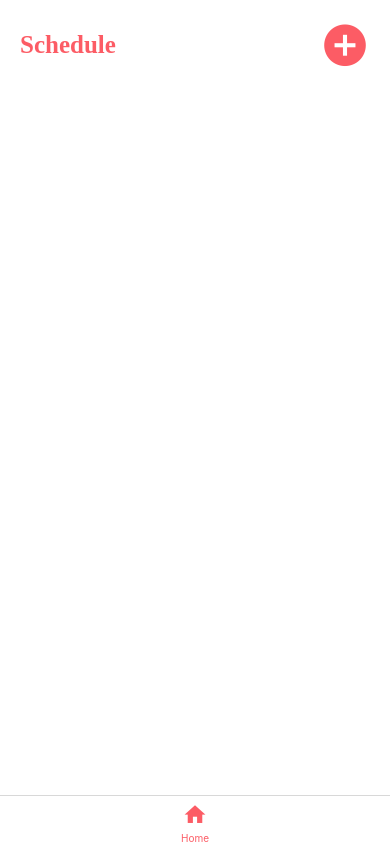
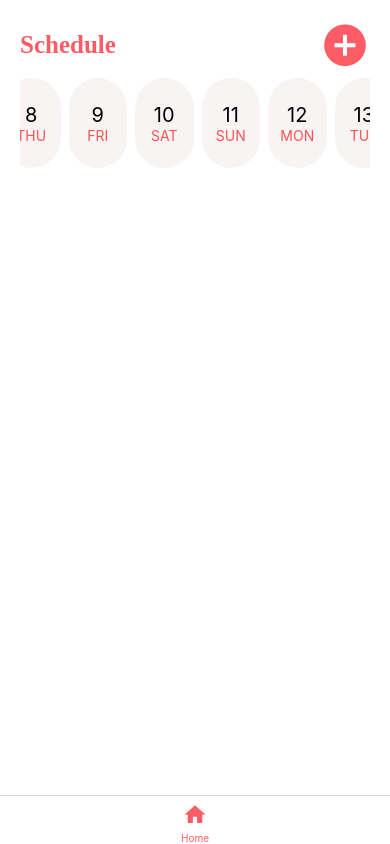
Before and after one commit to olashina201/home-secretary-mobile, a React Native app: screen /Home in a window 390 px wide. Built offline with nearby package versions, Linux system fonts and the light colour scheme.

Commit message:
horizontal calendar

```diff
--- /dev/null
+++ b/components/HorizontalCalendar.js
@@ -0,0 +1,134 @@
+import React, { useMemo } from "react";
+import {
+  View,
+  FlatList,
+  Dimensions,
+  StyleSheet,
+  Text,
+  Pressable,
+} from "react-native";
+import colors from "../config/colors";
+import AppText from "./AppText";
+
+const { width } = Dimensions.get("window");
+const ITEM_WIDTH = width * 0.15;
+const ITEM_HEIGHT = 90;
+const ITEM_OFFSET = ITEM_WIDTH + 18;
+// interface Props {
+//   selectedDate: Date;
+//   setSelectedDate: (date: Date) => void;
+// }
+
+function dateSubtractDays(date, days) {
+  var result = new Date(date);
+  result.setDate(result.getDate() - days);
+  return result;
+}
+
+function getDayString(date) {
+  return date.toString().split(" ")[0];
+}
+
+function isSameDay(date1, date2) {
+  return date1.getDate() === date2.getDate();
+}
+
+function isToday(date) {
+  return new Date().getDate() == date.getDate();
+}
+
+function generateHorizontalCalendarDates(days) {
+  const today = new Date();
+  let result = [];
+  for (let i = 0; i < days; i++) {
+    result[i] = dateSubtractDays(today, i);
+  }
+
+  return result.reverse();
+}
+
+export default function HorizontalCalendar({ selectedDate, setSelectedDate }) {
+  const dates = useMemo(() => {
+    return generateHorizontalCalendarDates(14);
+  }, []);
+
+  const onDatePress = (date) => {
+    setSelectedDate(date);
+    console.log("DATE", date);
+  };
+
+  const DateHeaderComponent = () => (
+    <View>
+      <AppText>December</AppText>
+    </View>
+  );
+  const renderItem = ({ item, index }) => {
+    const dayNumber = item.getDate();
+    const dayString = getDayString(item);
+    const isActive = isSameDay(selectedDate, item);
+    return (
+      <Pressable
+        onPress={() => onDatePress(item)}
+        style={[styles.item, isActive && { backgroundColor: colors.primary }]}
+      >
+        <Text style={[styles.dateOutput, isActive && styles.activeText]}>
+          {dayNumber}
+        </Text>
+        <Text style={[styles.dayStyle, isActive && styles.activeText]}>
+          {isToday(item) ? "today" : dayString}
+        </Text>
+      </Pressable>
+    );
+  };
+
+  return (
+    <FlatList
+      data={dates}
+      style={styles.flatlist}
+    //   ListHeaderComponent={DateHeaderComponent}
+    //   stickyHeaderIndices={[0]}
+    //   stickyHeaderHiddenOnScroll={false}
+      renderItem={renderItem}
+      keyExtractor={(item) => item.toDateString()}
+      horizontal={true}
+        // contentContainerStyle={[
+        //   { paddingBottom: 16, paddingLeft: 4, paddingRight: 16},
+        // ]}
+        // ListHeaderComponentStyle={[
+        //   { flexDirection: 'column'}
+        // ]}
+      showsHorizontalScrollIndicator={false}
+      initialScrollIndex={dates.length - 8}
+      getItemLayout={(_, index) => ({
+        length: ITEM_WIDTH,
+        offset: ITEM_OFFSET * index,
+        index,
+      })}
+    />
+  );
+}
+
+const styles = StyleSheet.create({
+  dateOutput: {
+    color: colors.black,
+    fontSize: 20,
+    fontWeight: "400",
+  },
+  dayStyle: {
+    color: colors.danger,
+    textTransform: "uppercase",
+  },
+  activeText: {
+    color: colors.white,
+  },
+  item: {
+    width: ITEM_WIDTH,
+    height: ITEM_HEIGHT,
+    borderRadius: 50,
+    justifyContent: "center",
+    alignItems: "center",
+    marginRight: 8,
+    marginTop: 8,
+    backgroundColor: colors.light,
+  },
+});
--- a/screens/Home.js
+++ b/screens/Home.js
@@ -3,10 +3,11 @@ import React from "react";
 import { MaterialCommunityIcons } from "@expo/vector-icons";
 import Screen from "../components/Screen";
 import AppText from "../components/AppText";
-import AppButton from "../components/AppButton";
 import colors from "../config/colors";
+import HorizontalCalendar from "../components/HorizontalCalendar";
 
 const Home = () => {
+  const [selectedDate, setSelectedDate] = React.useState(new Date());
   return (
     <Screen style={styles.container}>
       <View style={styles.header}>
@@ -17,6 +18,12 @@ const Home = () => {
           color={colors.primary}
         />
       </View>
+      <View>
+        <HorizontalCalendar
+          selectedDate={selectedDate}
+          setSelectedDate={setSelectedDate}
+        />
+      </View>
     </Screen>
   );
 };
@@ -25,7 +32,10 @@ export default Home;
 
 const styles = StyleSheet.create({
   container: {
+    flex: 1,
+    backgroundColor: colors.white,
     padding: 20,
+    flexDirection: 'column',
   },
   header: {
     display: "flex",
```
